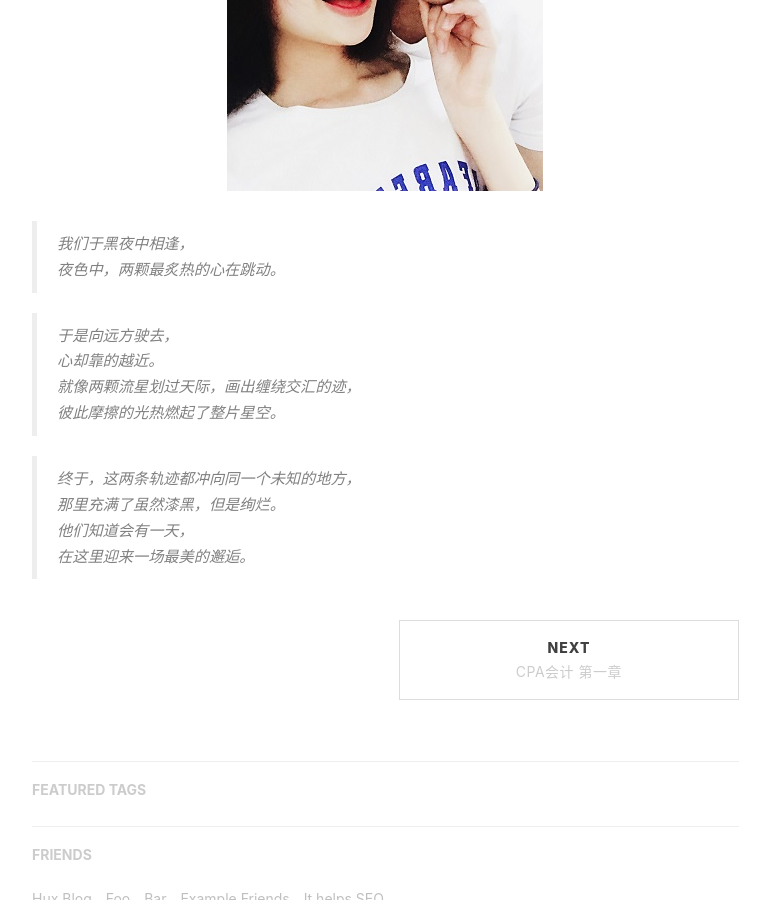
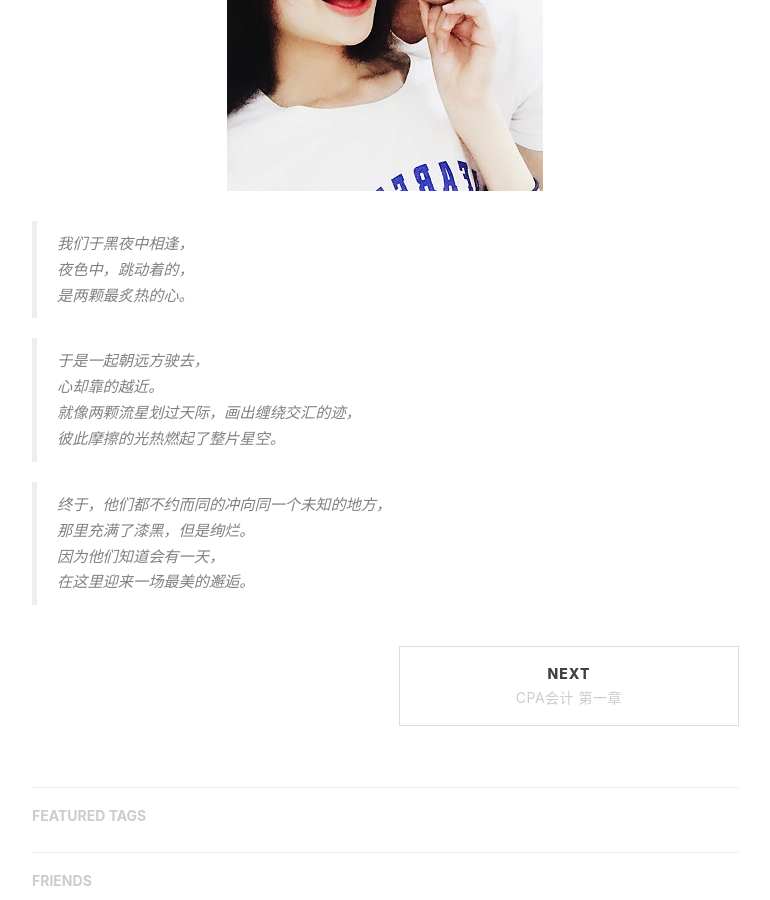
Before and after one commit to Konfuse/konfuse.github.io, a Jekyll site: the page built from _posts/2018-12-10-The-First-Time-I-Met-You.md, in a window 1280 px wide and 900 px high, scrolled down 906 px. Shown: the whole window, without its empty margins (233-1003 px from the left). Built offline with Jekyll 4.4.1, drawn with Linux system fonts in a browser that asks for light colours; nearby versions of some CDN libraries; our own code applies the rules of GitHub Pages for plain Markdown files; comment, search, counter and statistics services are not loaded.

Commit message:
write TFTIMY

```diff
--- a/_posts/2018-12-10-The-First-Time-I-Met-You.md
+++ b/_posts/2018-12-10-The-First-Time-I-Met-You.md
@@ -12,11 +12,13 @@
 
 > 我们于黑夜中相逢，
 >
-> 夜色中，两颗最炙热的心在跳动。
+> 夜色中，跳动着的，
+>
+> 是两颗最炙热的心。
 
 
 
-> 于是向远方驶去，
+> 于是一起朝远方驶去，
 >
 > 心却靠的越近。
 >
@@ -26,10 +28,10 @@
 
 
 
-> 终于，这两条轨迹都冲向同一个未知的地方，
+> 终于，他们都不约而同的冲向同一个未知的地方，
 >
-> 那里充满了虽然漆黑，但是绚烂。
+> 那里充满了漆黑，但是绚烂。
 >
-> 他们知道会有一天，
+> 因为他们知道会有一天，
 >
 > 在这里迎来一场最美的邂逅。
```
